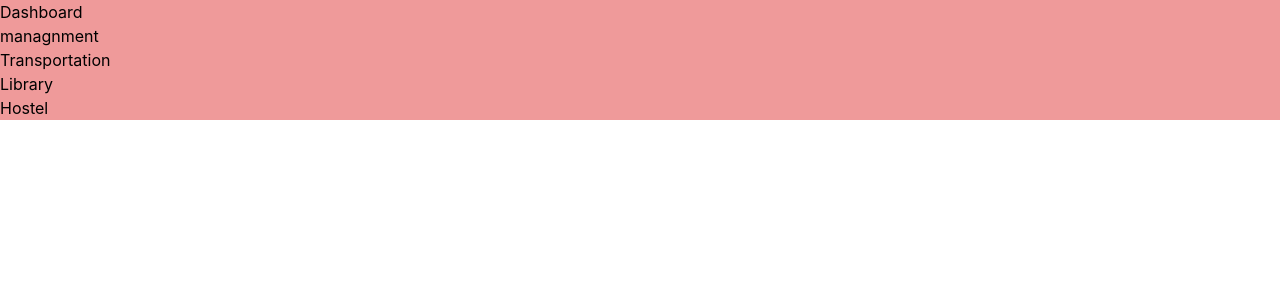
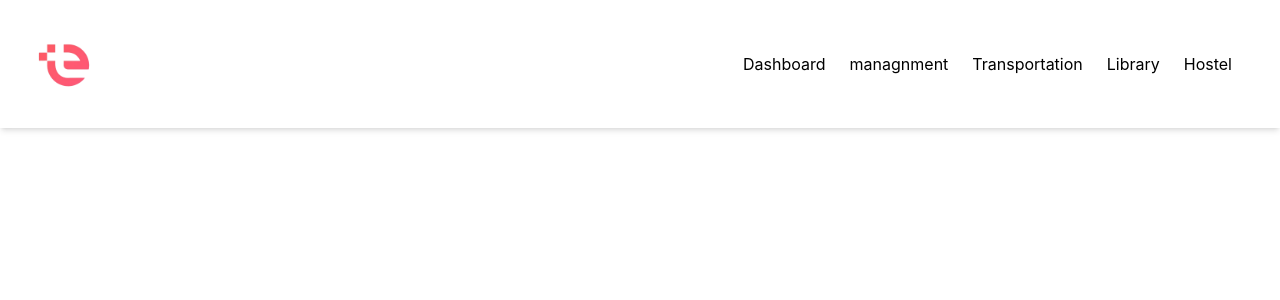
Before and after one commit to muhammedashfaq/EelonApp-FrontEnd, a React (Vite) app in the folder client/: page /test in a window 1280 px wide. Shown: the top 300 px of the page. Built offline with nearby package versions, Linux system fonts and the light colour scheme.

Commit message:
added test

```diff
--- a/client/src/Components/Test.jsx
+++ b/client/src/Components/Test.jsx
@@ -1,17 +1,19 @@
 import { Button, Input, Option, Select } from "@material-tailwind/react";
-
+import logoimage from '../assets/Logo.png'
 
 const navBar = () => {
   return (
     <div>
 
-      <div className="bg-red-200">
-        <ul className="">
-          <li><a href="#">Dashboard</a></li>
-          <li><a href="#">managnment</a></li>
-          <li><a href="#">Transportation</a></li>
-          <li><a href="#">Library</a></li>
-          <li><a href="#">Hostel</a></li>
+      <div className=" p-4 shadow-md">
+        <ul className="flex flex-row justify-end items-center space-x-6 pr-8" >
+
+          <li className="mr-auto"><a href="#"><img src={logoimage} className="w-24"/></a></li>
+          <li><a className="hover:text-blue-400" href="#">Dashboard</a></li>
+          <li><a className="hover:text-blue-400" href="#">managnment</a></li>
+          <li><a className="hover:text-blue-400" href="#">Transportation</a></li>
+          <li><a className="hover:text-blue-400" href="#">Library</a></li>
+          <li><a className="hover:text-blue-400" href="#">Hostel</a></li>
         </ul>
       </div>
 
--- /dev/null
+++ b/client/src/Pages/Staff/Home/Dashboard.jsx
@@ -0,0 +1,12 @@
+
+const Dashboard = () => {
+  return (
+    <div>
+
+        <h1>homedahs</h1>
+
+        </div>
+  )
+}
+
+export default Dashboard
--- a/client/src/Routes/AppRoutes.jsx
+++ b/client/src/Routes/AppRoutes.jsx
@@ -4,7 +4,7 @@ import Login from "../Pages/Login/loginPage";
 import { useSelector } from "react-redux";
 import { Toaster } from "react-hot-toast";
 import Test from "../Components/Test";
-import AdminHomepage from "../Pages/Users/AdminHomepage";
+import StaffHome from "../Pages/Staff/Home/Dashboard";
 import AdminStudentPage from "../Pages/Users/Admin/AdminStudentPage";
 import Allstudents from "../Pages/Users/Admin/Allstudents";
 
@@ -24,7 +24,7 @@ const AppRoutes = () => {
 
       <Routes>
         <Route path={RouteObjects.root} element={<Login />} />
-        <Route path={RouteObjects.home} element={<AdminHomepage />} />
+        <Route path={RouteObjects.home} element={<StaffHome />} />
         <Route
           path={RouteObjects.AdminStudentPage}
           element={<AdminStudentPage />}
```
Also changed, not shown: client/src/assets/Logo.png.
